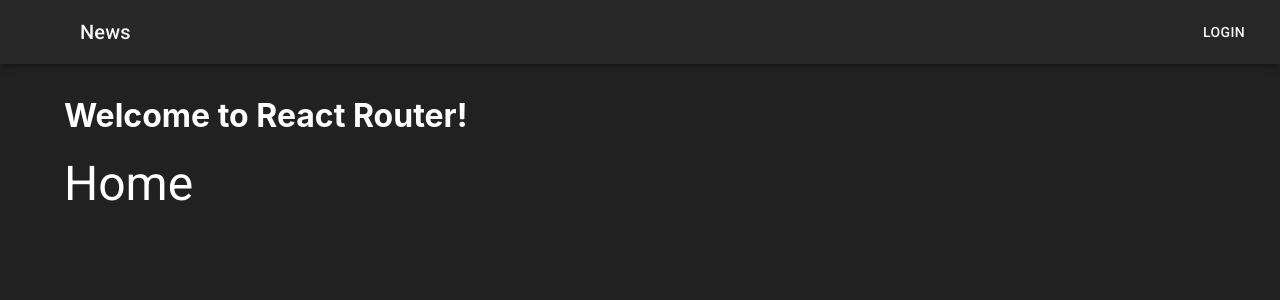
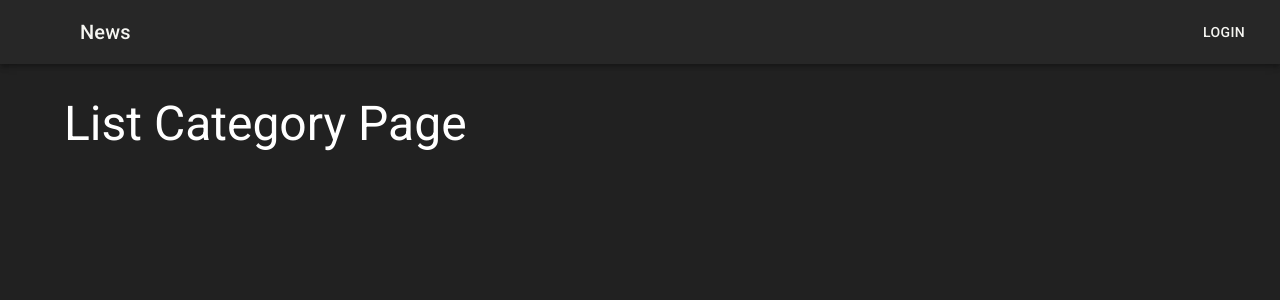
Before and after one commit to higorrsc/fc-hrsc-codeflix-catalog-admin-ui, a React (Create React App) app: page / in a window 1280 px wide. Shown: the top 300 px of the page. Built offline with nearby package versions, Linux system fonts and the light colour scheme; some icons are missing.

Commit message:
chore: add CRUD pages for categories

```diff
--- a/src/App.tsx
+++ b/src/App.tsx
@@ -4,22 +4,9 @@
 import { Header } from './components/Header';
 import { Layout } from './components/Layout';
 import { appTheme } from './config/theme';
-
-const Home = () => (
-  <Box>
-    <Typography variant='h3' component='h1'>
-      Home
-    </Typography>
-  </Box>
-);
-
-const About = () => (
-  <Box>
-    <Typography variant='h3' component='h1'>
-      About
-    </Typography>
-  </Box>
-);
+import { CreateCategory } from './features/categories/CreateCategory';
+import { EditCategory } from './features/categories/EditCategory';
+import { ListCategory } from './features/categories/ListCategory';
 
 export default function App() {
   return (
@@ -33,10 +20,20 @@
       >
         <Header />
         <Layout>
-          <h1>Welcome to React Router!</h1>
           <Routes>
-            <Route path='/' element={<Home />} />
-            <Route path='about' element={<About />} />
+            <Route path='/' element={<ListCategory />} />
+            <Route path='/categories' element={<ListCategory />} />
+            <Route path='/categories/create' element={<CreateCategory />} />
+            <Route path='/categories/edit/:id' element={<EditCategory />} />
+            <Route
+              path='*'
+              element={
+                <Box sx={{ color: 'white' }}>
+                  <Typography variant='h1'>404</Typography>
+                  <Typography variant='h2'>Page not found</Typography>
+                </Box>
+              }
+            />
           </Routes>
         </Layout>
       </Box>
--- /dev/null
+++ b/src/features/categories/CreateCategory.tsx
@@ -0,0 +1,9 @@
+import { Box, Typography } from '@mui/material';
+
+export const CreateCategory = () => (
+  <Box>
+    <Typography variant='h3' component='h1'>
+      Create Category Page
+    </Typography>
+  </Box>
+);
--- /dev/null
+++ b/src/features/categories/EditCategory.tsx
@@ -0,0 +1,9 @@
+import { Box, Typography } from '@mui/material';
+
+export const EditCategory = () => (
+  <Box>
+    <Typography variant='h3' component='h1'>
+      Edit Category Page
+    </Typography>
+  </Box>
+);
--- /dev/null
+++ b/src/features/categories/ListCategory.tsx
@@ -0,0 +1,9 @@
+import { Box, Typography } from '@mui/material';
+
+export const ListCategory = () => (
+  <Box>
+    <Typography variant='h3' component='h1'>
+      List Category Page
+    </Typography>
+  </Box>
+);
```
